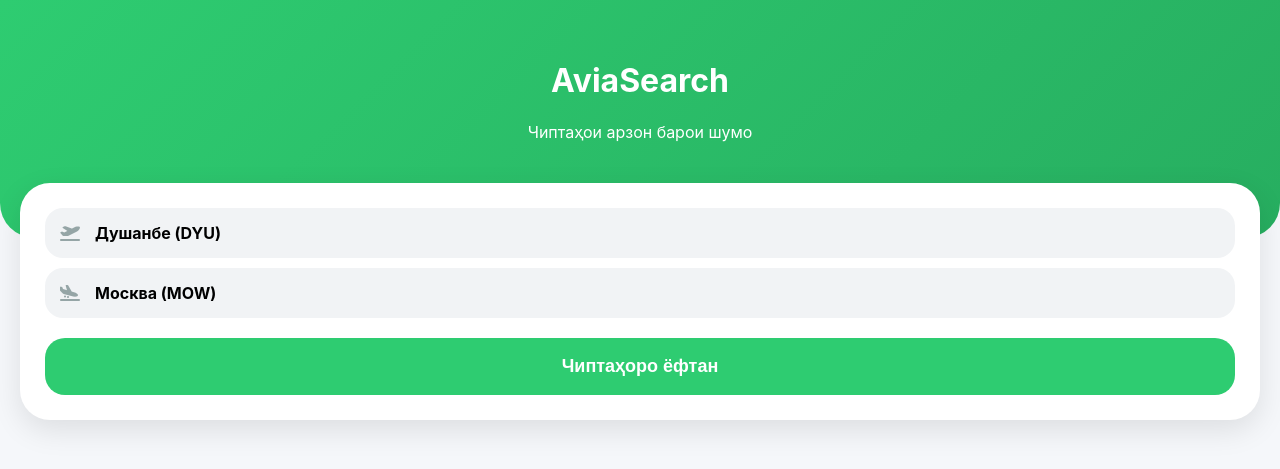
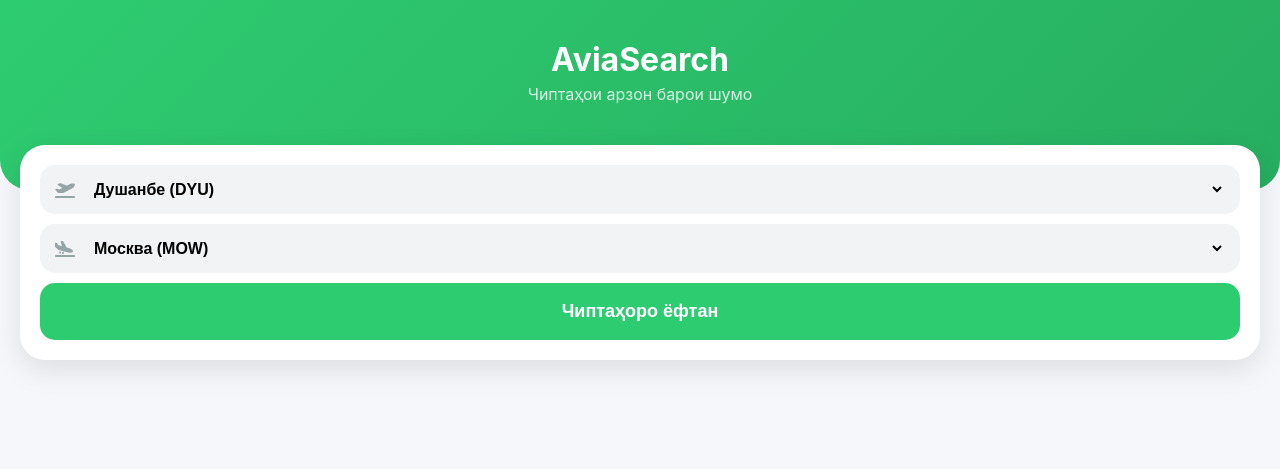
Before and after one commit to OSON-SAVDO/my-travel-app, a Flask app: page / in a window 1280 px wide. Shown: the top 469 px of the page. Run offline with Flask 3, Linux system fonts and the light colour scheme.

Commit message:
Refactor HTML structure and update styles

```diff
--- a/templates/index.html
+++ b/templates/index.html
@@ -3,107 +3,107 @@
 <head>
     <meta charset="UTF-8">
     <meta name="viewport" content="width=device-width, initial-scale=1.0, maximum-scale=1.0, user-scalable=no">
-    <title>Avia Search Premium</title>
+    <title>AviaSearch</title>
     <link href="https://cdnjs.cloudflare.com/ajax/libs/font-awesome/6.0.0/css/all.min.css" rel="stylesheet">
     <style>
         :root { --main: #2ecc71; --bg: #f5f7fa; }
-        body { font-family: -apple-system, sans-serif; background: var(--bg); margin: 0; padding-bottom: 30px; }
+        body { font-family: -apple-system, sans-serif; background: var(--bg); margin: 0; }
 
-        .header { background: linear-gradient(135deg, #2ecc71, #27ae60); padding: 40px 20px 80px 20px; border-radius: 0 0 35px 35px; color: white; text-align: center; }
-        .search-card { background: white; margin: -55px 20px 20px 20px; padding: 25px; border-radius: 30px; box-shadow: 0 10px 30px rgba(0,0,0,0.1); }
+        .header { background: linear-gradient(135deg, #2ecc71, #27ae60); padding: 40px 20px 70px 20px; border-radius: 0 0 30px 30px; color: white; text-align: center; }
 
-        .input-row { background: #f1f3f5; padding: 15px; border-radius: 18px; margin-bottom: 10px; display: flex; align-items: center; cursor: pointer; }
-        .input-row i { color: #95a5a6; margin-right: 15px; }
-        .val { font-weight: 700; font-size: 16px; }
+        /* Search Box */
+        .search-container { background: white; margin: -45px 20px 20px 20px; padding: 20px; border-radius: 25px; box-shadow: 0 10px 30px rgba(0,0,0,0.1); }
+        .input-group { background: #f1f3f5; padding: 15px; border-radius: 15px; margin-bottom: 10px; display: flex; align-items: center; }
+        .input-group i { color: #95a5a6; margin-right: 15px; width: 20px; }
+        select { border: none; background: transparent; width: 100%; font-size: 16px; font-weight: 600; outline: none; }
 
-        .btn-find { background: var(--main); color: white; border: none; width: 100%; padding: 18px; border-radius: 20px; font-size: 18px; font-weight: 800; margin-top: 10px; }
+        .btn-search { background: var(--main); color: white; border: none; width: 100%; padding: 18px; border-radius: 15px; font-size: 18px; font-weight: bold; cursor: pointer; }
 
-        /* Дизайни чипта маҳз мисли видео сонияи 0:32 */
-        .ticket { background: white; margin: 15px; padding: 20px; border-radius: 25px; box-shadow: 0 4px 15px rgba(0,0,0,0.05); position: relative; }
-        .t-price { font-size: 22px; font-weight: 900; color: #2d3436; margin-bottom: 15px; display: block; }
+        /* Tickets (сонияи 0:32) */
+        .ticket-card { background: white; margin: 15px; padding: 20px; border-radius: 25px; box-shadow: 0 5px 15px rgba(0,0,0,0.05); }
+        .price { font-size: 24px; font-weight: 800; color: #2ecc71; margin-bottom: 15px; }
+        .route-info { display: flex; justify-content: space-between; align-items: center; }
+        .time { font-size: 20px; font-weight: bold; }
+        .city { font-size: 13px; color: #95a5a6; }
+        .path { flex-grow: 1; text-align: center; position: relative; margin: 0 15px; border-top: 2px dashed #eee; margin-top: 10px; }
+        .path::after { content: '✈️'; position: absolute; top: -14px; left: 45%; font-size: 14px; background: white; padding: 0 5px; }
 
-        .t-info { display: flex; justify-content: space-between; align-items: center; }
-        .t-time { font-size: 20px; font-weight: 800; color: #333; }
-        .t-city { font-size: 12px; color: #95a5a6; font-weight: 600; margin-top: 4px; }
-
-        .t-path { flex-grow: 1; text-align: center; margin: 0 20px; position: relative; }
-        .t-path-line { border-top: 2px solid #eee; width: 100%; display: block; margin-top: 10px; }
-        .t-path-plane { position: absolute; top: -14px; left: 45%; background: white; padding: 0 5px; font-size: 14px; }
-        .t-duration { font-size: 11px; color: #2ecc71; margin-top: 5px; font-weight: bold; }
-
-        .t-footer { display: flex; justify-content: space-between; align-items: center; margin-top: 15px; padding-top: 15px; border-top: 1px solid #f9f9f9; }
-        .airline-tag { display: flex; align-items: center; font-weight: 700; color: #7f8c8d; font-size: 13px; }
-        .btn-buy { background: #ff9f43; color: white; padding: 10px 22px; border-radius: 15px; text-decoration: none; font-weight: 800; font-size: 14px; }
-
-        .skeleton { height: 160px; background: #eee; border-radius: 25px; margin: 20px; animation: pulse 1.5s infinite; }
+        /* Skeleton Loading */
+        .skeleton { height: 150px; background: #eee; border-radius: 20px; margin: 15px; animation: pulse 1.5s infinite; }
         @keyframes pulse { 50% { opacity: 0.5; } }
     </style>
 </head>
 <body>
 
 <div class="header">
-    <h1>AviaSearch</h1>
-    <p>Чиптаҳои арзон барои шумо</p>
+    <h1 style="margin:0">AviaSearch</h1>
+    <p style="opacity:0.8; margin-top:5px;">Чиптаҳои арзон барои шумо</p>
 </div>
 
-<div class="search-card">
-    <div class="input-row" onclick="alert('Интихоби шаҳр')">
+<div class="search-container">
+    <div class="input-group">
         <i class="fas fa-plane-departure"></i>
-        <div class="val" id="origin-val">Душанбе (DYU)</div>
+        <select id="origin">
+            <option value="DYU">Душанбе (DYU)</option>
+            <option value="LBD">Хуҷанд (LBD)</option>
+        </select>
     </div>
-    <div class="input-row" onclick="alert('Интихоби шаҳр')">
+    <div class="input-group">
         <i class="fas fa-plane-arrival"></i>
-        <div class="val" id="dest-val">Москва (MOW)</div>
+        <select id="destination">
+            <option value="MOW">Москва (MOW)</option>
+            <option value="TAS">Тошканд (TAS)</option>
+            <option value="IST">Истанбул (IST)</option>
+        </select>
     </div>
-    <button class="btn-find" onclick="loadTickets()">Чиптаҳоро ёфтан</button>
+    <button class="btn-search" onclick="fetchTickets()">Чиптаҳоро ёфтан</button>
+</div>
+
+<div id="loader" style="display:none">
+    <div class="skeleton"></div>
+    <div class="skeleton"></div>
 </div>
 
 <div id="results"></div>
 
 <script>
-async function loadTickets() {
-    const resDiv = document.getElementById('results');
-    resDiv.innerHTML = '<div class="skeleton"></div><div class="skeleton"></div>';
+async function fetchTickets() {
+    const results = document.getElementById('results');
+    const loader = document.getElementById('loader');
+    const origin = document.getElementById('origin').value;
+    const dest = document.getElementById('destination').value;
+
+    results.innerHTML = '';
+    loader.style.display = 'block';
 
     try {
-        const response = await fetch('/api/search?origin=DYU&destination=MOW');
+        const response = await fetch(`/api/search?origin=${origin}&destination=${dest}`);
         const data = await response.json();
-        resDiv.innerHTML = '';
+        loader.style.display = 'none';
 
         if(data.success && data.data.length > 0) {
-            data.data.forEach(f => {
-                resDiv.innerHTML += `
-                <div class="ticket">
-                    <span class="t-price">${f.price} TJS</span>
-                    <div class="t-info">
-                        <div>
-                            <div class="t-time">08:30</div>
-                            <div class="t-city">${f.origin}</div>
+            data.data.forEach(flight => {
+                results.innerHTML += `
+                    <div class="ticket-card">
+                        <div class="price">${flight.price} TJS</div>
+                        <div class="route-info">
+                            <div><div class="time">08:00</div><div class="city">${flight.origin}</div></div>
+                            <div class="path"></div>
+                            <div style="text-align:right"><div class="time">12:30</div><div class="city">${flight.destination}</div></div>
                         </div>
-                        <div class="t-path">
-                            <span class="t-path-line"></span>
-                            <span class="t-path-plane">✈️</span>
-                            <div class="t-duration">Парвози мустақим</div>
+                        <div style="margin-top:15px; display:flex; justify-content:space-between; align-items:center;">
+                            <span style="font-weight:bold; color:#7f8c8d;">${flight.airline}</span>
+                            <a href="https://www.aviasales.com${flight.link}" target="_blank"
+                               style="background:#ff9f43; color:white; padding:10px 20px; border-radius:12px; text-decoration:none; font-weight:bold;">Харидан</a>
                         </div>
-                        <div style="text-align:right">
-                            <div class="t-time">12:10</div>
-                            <div class="t-city">${f.destination}</div>
-                        </div>
-                    </div>
-                    <div class="t-footer">
-                        <div class="airline-tag">
-                            <i class="fas fa-shield-alt" style="margin-right:8px; color:#2ecc71"></i>
-                            ${f.airline}
-                        </div>
-                        <a href="https://www.aviasales.com${f.link}" class="btn-buy" target="_blank">Харидан</a>
-                    </div>
-                </div>`;
+                    </div>`;
             });
         } else {
-            resDiv.innerHTML = '<p style="text-align:center; color:gray;">Чипта ёфт нашуд</p>';
+            results.innerHTML = '<p style="text-align:center; color:#95a5a6;">Чипта ёфт нашуд</p>';
         }
-    } catch(e) {
-        resDiv.innerHTML = '<p style="text-align:center; color:red;">Хатогии пайвастшавӣ</p>';
+    } catch (e) {
+        loader.style.display = 'none';
+        results.innerHTML = '<p style="text-align:center; color:red;">Хатогии API</p>';
     }
 }
 </script>
```
